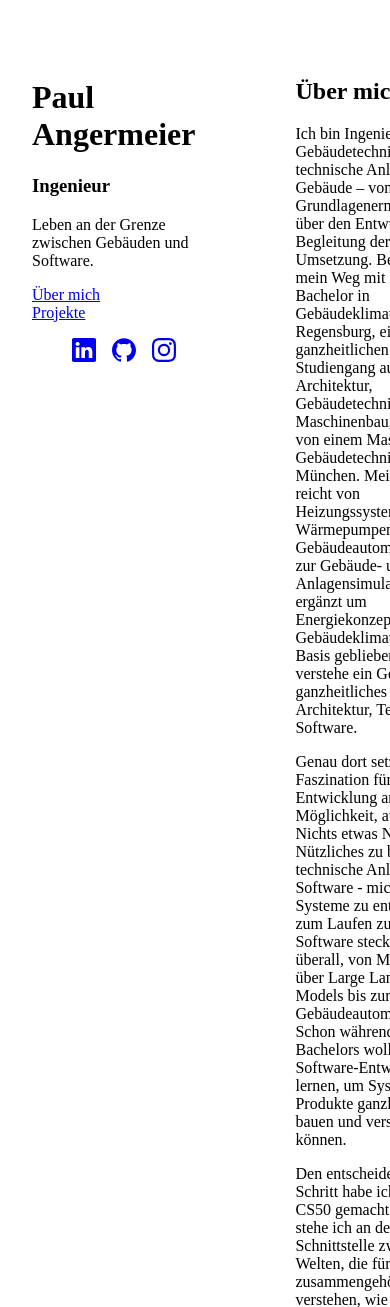
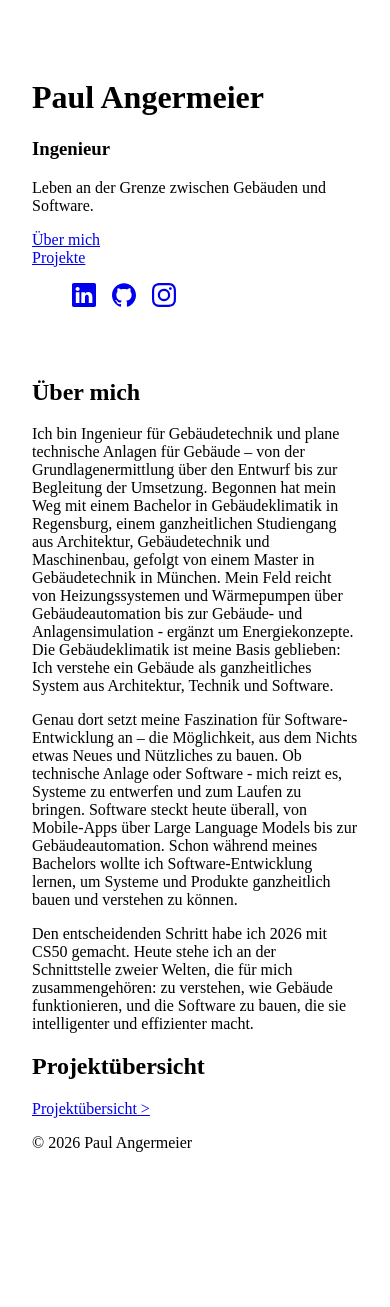
Before and after one commit to paulangermeier/portfolio, a Flask app: page / in a window 390 px wide; the page is wider, and only the part inside the window is pictured. Shown: the top 1307 px of that part. After the commit the page ends 1152 px from the top of that part, so only its background shows below. Run offline with Flask 3, Linux system fonts and the light colour scheme; data that the repository does not hold is empty.

Commit message:
Add media query in style.css to create stacked grid look

```diff
--- a/static/style.css
+++ b/static/style.css
@@ -138,3 +138,10 @@
     gap: 1em;
     flex-wrap: wrap;
 }
+
+@media (max-width: 768px) {
+    .page-grid {
+        grid-template-columns: 1fr;
+        gap: 32px;
+    }
+}
```
